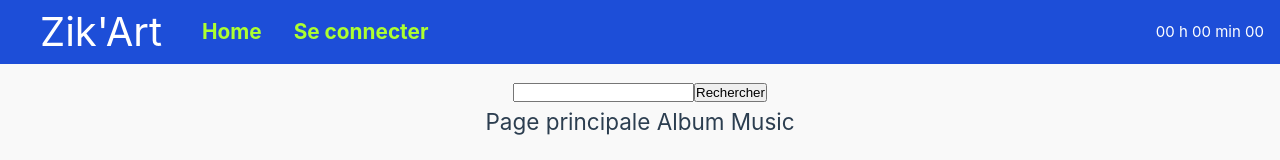
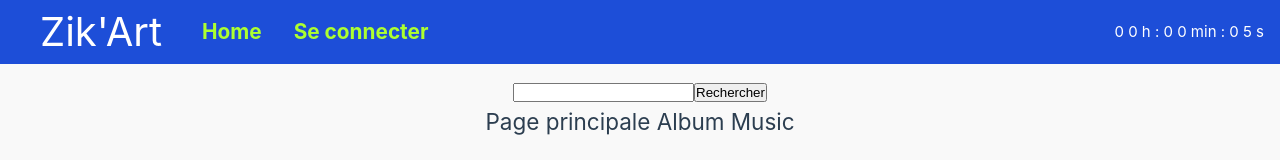
Before and after one commit to sahiddjinadou/AppMusic2, a Vue app: page / in a window 1280 px wide. Shown: the top 160 px of the page. Built offline with nearby package versions, Linux system fonts and the light colour scheme.

Commit message:
mise en place du chronomètre

```diff
--- /dev/null
+++ b/src/components/Chronometre.vue
@@ -0,0 +1,33 @@
+<template>
+    <div>
+         <span v-if="heure < 10">0</span> {{heure}} h : <span v-if="minute < 10">0</span> {{minute}} min : <span v-if="seconde < 10">0</span> {{ seconde }} s
+    </div>
+</template>
+
+<script setup>
+import { ref, watch } from "vue";
+const seconde = ref(0);
+const minute = ref(0);
+const heure = ref(0);
+
+function chrono(){
+    seconde.value++;
+
+    if(seconde.value == 60)  {
+        minute.value++;
+        seconde.value = 0
+    } else if(minute.value == 60) {
+        heure.value++;
+        minute.value = 0;
+        seconde.value = 0;
+    }
+
+
+}
+const setInter = setInterval(chrono, 1000);
+
+</script>
+
+<style scoped>
+
+</style>
--- a/src/components/NavComponent.vue
+++ b/src/components/NavComponent.vue
@@ -12,7 +12,7 @@
         </div>
 
         <div>
-            <p>00 h 00 min 00</p>
+            <Chronometre />
         </div>
 
     </div>
@@ -20,12 +20,13 @@
 
 <script setup lang='ts'>
 import { RouterLink, RouterView } from 'vue-router';
-
+import Chronometre from "./Chronometre.vue";
 
 </script>
 
 
 <style scoped>
+
 .navLogo-container {
     width: 100%;
     height: 6vh;
```
